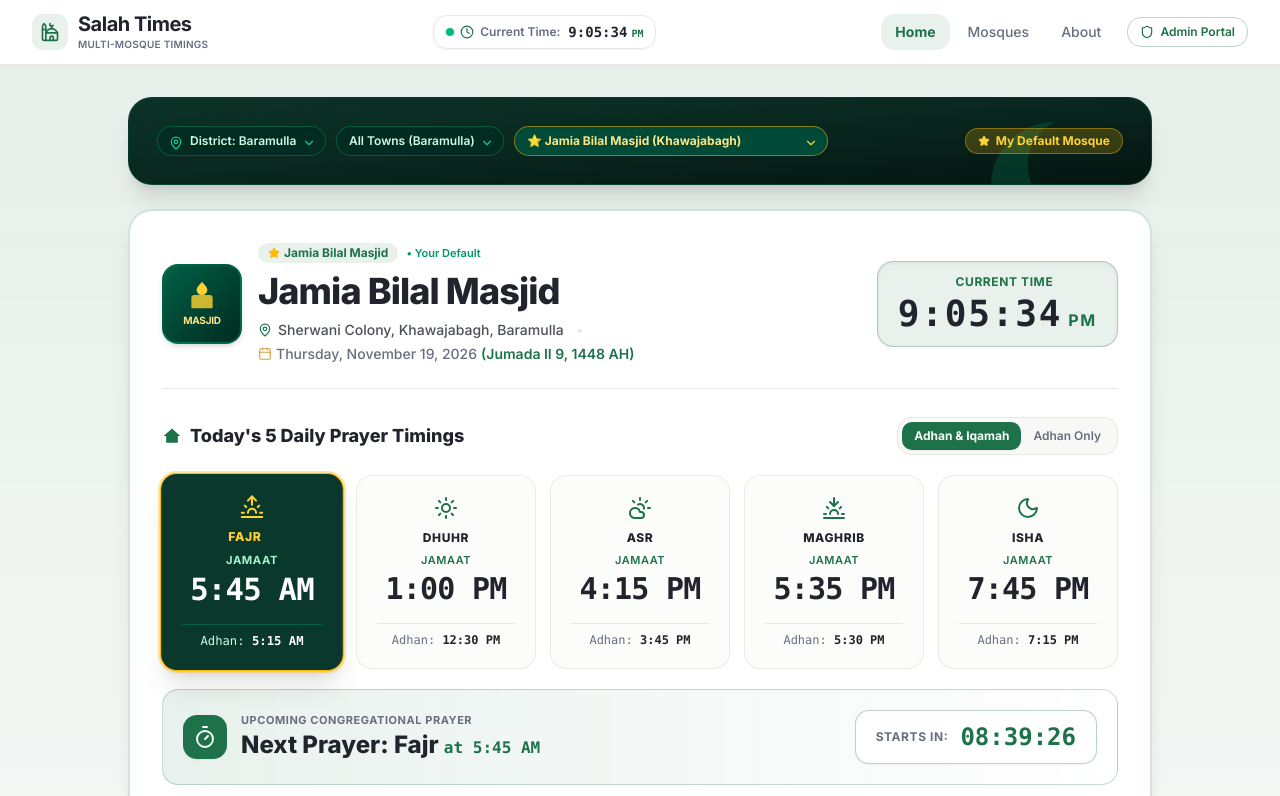
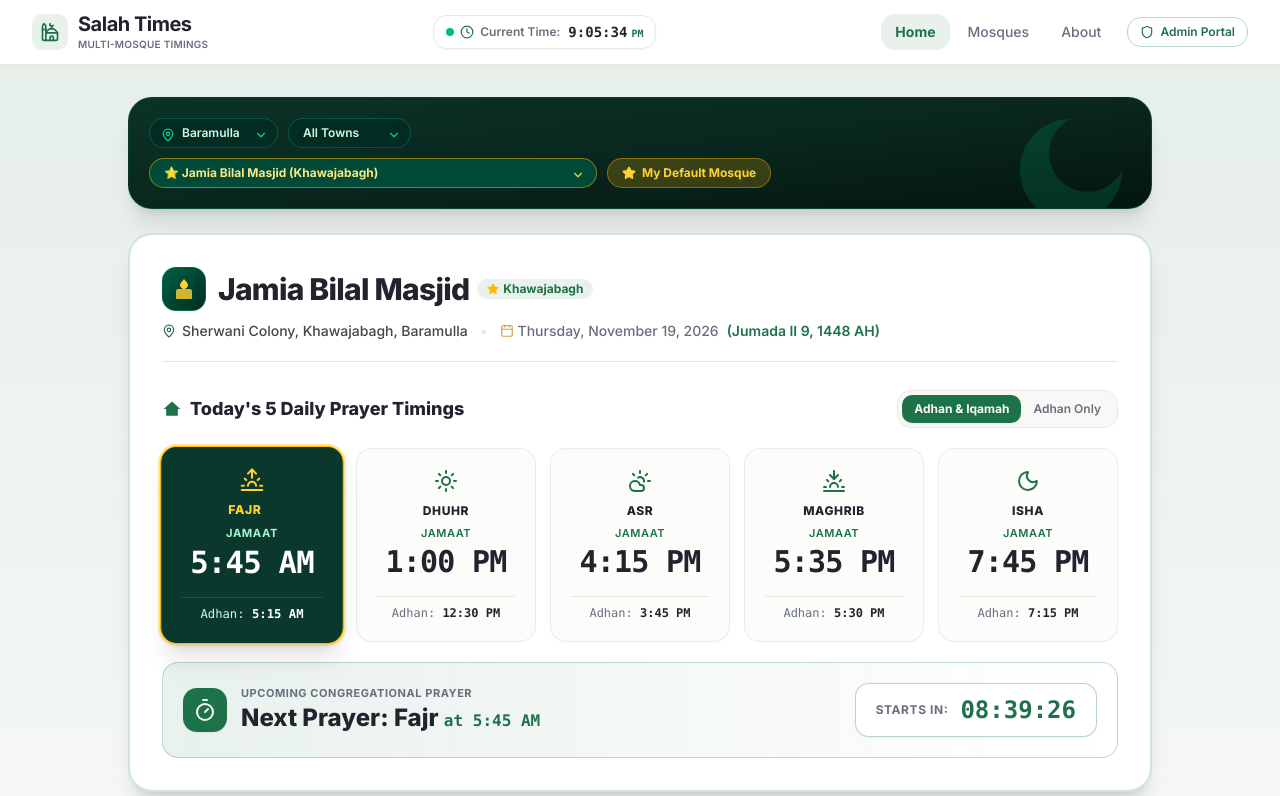
Before and after one commit to abrarlarah/mosque-prayer-app, a Next.js app: page / in a window 1280 px wide. Shown: the top 796 px of the page. Built offline with nearby package versions, Linux system fonts and the light colour scheme.

Commit message:
Layout: Clean 2-line header without redundant current time pill

```diff
--- a/src/components/public/homepage-prayer-board.tsx
+++ b/src/components/public/homepage-prayer-board.tsx
@@ -279,17 +279,17 @@ export default function HomepagePrayerBoard({
         </div>
       )}
 
-      {/* ── TOP ISLAMIC HEADER & CASCADING FILTER BAR ────────────────────── */}
-      <div className="relative overflow-hidden rounded-3xl bg-gradient-to-br from-[#0c3327] via-[#09271e] to-[#041510] text-white p-5 sm:p-7 shadow-xl border border-emerald-800/40">
+      {/* ── TOP ISLAMIC HEADER & CASCADING FILTER BAR (2 CLEAN LINES) ──── */}
+      <div className="relative overflow-hidden rounded-3xl bg-gradient-to-br from-[#0c3327] via-[#09271e] to-[#041510] text-white p-4 sm:p-5 shadow-xl border border-emerald-800/40">
         {/* Subtle Islamic Arch & Crescent decorative motif */}
         <div className="absolute right-4 top-2 pointer-events-none opacity-15">
-          <svg className="w-40 h-40 text-emerald-400" viewBox="0 0 100 100" fill="currentColor">
+          <svg className="w-32 h-32 text-emerald-400" viewBox="0 0 100 100" fill="currentColor">
             <path d="M50 10 A40 40 0 1 0 90 50 A30 30 0 1 1 50 10 Z" />
           </svg>
         </div>
 
-        {/* Top Filter Controls: District -> Town -> Mosque */}
-        <div className="relative z-10 flex flex-wrap items-center justify-between gap-3">
+        <div className="relative z-10 flex flex-col gap-2.5">
+          {/* Line 1: District & Town Dropdowns */}
           <div className="flex flex-wrap items-center gap-2.5">
             {/* District Filter Dropdown */}
             <div className="relative inline-flex items-center">
@@ -306,7 +306,7 @@ export default function HomepagePrayerBoard({
                   <option value="all">All Districts</option>
                   {districts.map((d) => (
                     <option key={d} value={d} className="bg-emerald-950 text-white">
-                      District: {d}
+                      {d}
                     </option>
                   ))}
                 </select>
@@ -323,13 +323,11 @@ export default function HomepagePrayerBoard({
                     id="town-select"
                     value={selectedTown}
                     onChange={(e) => handleTownChange(e.target.value)}
-                    className="appearance-none pl-3 pr-7 py-1.5 rounded-full border border-emerald-700/60 bg-emerald-950/80 hover:bg-emerald-900/90 text-xs font-semibold text-emerald-100 cursor-pointer focus:outline-none focus:ring-1 focus:ring-emerald-400 transition-colors shadow-inner"
+                    className="appearance-none pl-3.5 pr-7 py-1.5 rounded-full border border-emerald-700/60 bg-emerald-950/80 hover:bg-emerald-900/90 text-xs font-semibold text-emerald-100 cursor-pointer focus:outline-none focus:ring-1 focus:ring-emerald-400 transition-colors shadow-inner"
                     title="Filter by Town"
                   >
                     <option value="all" className="bg-emerald-950 text-white">
-                      {selectedDistrict && selectedDistrict !== "all"
-                        ? `All Towns (${selectedDistrict})`
-                        : "All Towns"}
+                      All Towns
                     </option>
                     {towns.map((t) => (
                       <option key={t} value={t} className="bg-emerald-950 text-white">
@@ -341,16 +339,19 @@ export default function HomepagePrayerBoard({
                 </div>
               </div>
             )}
+          </div>
 
+          {/* Line 2: Mosque Selector & Set as Default Button Side-by-Side */}
+          <div className="flex flex-wrap items-center gap-2.5">
             {/* Mosque Selector Dropdown */}
-            <div className="relative inline-flex items-center">
+            <div className="relative inline-flex items-center flex-1 max-w-md min-w-[220px]">
               <label htmlFor="mosque-select" className="sr-only">Select Mosque</label>
-              <div className="relative">
+              <div className="relative w-full">
                 <select
                   id="mosque-select"
                   value={selectedMosqueId}
                   onChange={(e) => handleMosqueChange(e.target.value)}
-                  className="appearance-none pl-3 pr-7 py-1.5 rounded-full border border-amber-400/50 bg-emerald-900/90 hover:bg-emerald-800 text-xs font-bold text-amber-200 cursor-pointer focus:outline-none focus:ring-1 focus:ring-amber-300 transition-colors shadow-inner"
+                  className="w-full appearance-none pl-3.5 pr-8 py-1.5 rounded-full border border-amber-400/50 bg-emerald-900/90 hover:bg-emerald-800 text-xs font-bold text-amber-200 cursor-pointer focus:outline-none focus:ring-1 focus:ring-amber-300 transition-colors shadow-inner truncate"
                   title="Switch Mosque"
                 >
                   {filteredMosques.map((m) => (
@@ -359,26 +360,24 @@ export default function HomepagePrayerBoard({
                     </option>
                   ))}
                 </select>
-                <ChevronDown className="w-3.5 h-3.5 absolute right-2.5 top-2.5 pointer-events-none text-amber-300" />
+                <ChevronDown className="w-3.5 h-3.5 absolute right-3 top-2.5 pointer-events-none text-amber-300" />
               </div>
             </div>
-          </div>
 
-          {/* Quick Default Mosque Badge / Action */}
-          <div className="flex items-center gap-2">
+            {/* Set as My Default Button / Active Badge */}
             {isUserDefault ? (
-              <span className="inline-flex items-center gap-1.5 px-3 py-1 rounded-full bg-amber-400/20 text-amber-300 text-xs font-bold border border-amber-400/40">
-                <Star className="w-3 h-3 fill-amber-300 text-amber-300" />
+              <span className="inline-flex items-center gap-1.5 px-3.5 py-1.5 rounded-full bg-amber-400/20 text-amber-300 text-xs font-bold border border-amber-400/40 shrink-0">
+                <Star className="w-3.5 h-3.5 fill-amber-300 text-amber-300" />
                 <span>My Default Mosque</span>
               </span>
             ) : (
               <button
                 type="button"
                 onClick={handleSetAsDefault}
-                className="inline-flex items-center gap-1.5 px-3 py-1 rounded-full bg-white/10 hover:bg-white/20 text-white text-xs font-semibold transition-all border border-white/25 cursor-pointer shadow-xs"
+                className="inline-flex items-center gap-1.5 px-3.5 py-1.5 rounded-full bg-white/10 hover:bg-white/20 text-white text-xs font-semibold transition-all border border-white/25 cursor-pointer shadow-xs shrink-0"
                 title="Save this mosque as your default"
               >
-                <Star className="w-3 h-3 text-amber-300" />
+                <Star className="w-3.5 h-3.5 text-amber-300" />
                 <span>Set as My Default</span>
               </button>
             )}
@@ -388,32 +387,19 @@ export default function HomepagePrayerBoard({
 
       {/* ── MAIN PRAYER TIMINGS CARD (NEW UI) ─────────────────────────────── */}
       <div className="bg-card border-2 border-primary/20 rounded-3xl p-5 sm:p-7 md:p-8 shadow-xl relative overflow-hidden">
-        {/* Top Header: Mosque Visual, Name, Location & Date */}
-        <div className="flex flex-col sm:flex-row items-start sm:items-center justify-between gap-4 pb-6 border-b border-border">
-          <div className="flex items-start sm:items-center gap-4">
-            {/* Mosque Graphic Badge */}
-            <div className="w-16 h-16 sm:w-20 sm:h-20 rounded-2xl bg-gradient-to-br from-emerald-800 to-emerald-950 text-emerald-200 flex flex-col items-center justify-center shrink-0 border-2 border-emerald-600/40 shadow-md">
-              <svg className="w-8 h-8 text-amber-300" viewBox="0 0 24 24" fill="currentColor">
+        {/* Top Header: Exactly 2 Clean, Uncrowded Lines */}
+        <div className="flex flex-col gap-2 pb-5 border-b border-border">
+          {/* Line 1: Mosque Icon, Name & Badge */}
+          <div className="flex items-center gap-3">
+            <div className="w-10 h-10 sm:w-11 sm:h-11 rounded-xl bg-gradient-to-br from-emerald-800 to-emerald-950 text-emerald-200 flex items-center justify-center shrink-0 border border-emerald-600/40 shadow-xs">
+              <svg className="w-6 h-6 text-amber-300" viewBox="0 0 24 24" fill="currentColor">
                 <path d="M12 2C10.5 4 8 6 8 8C8 10.2 9.8 12 12 12C14.2 12 16 10.2 16 8C16 6 13.5 4 12 2Z" />
                 <path d="M4 14C4 12.9 4.9 12 6 12H18C19.1 12 20 12.9 20 14V21C20 21.6 19.6 22 19 22H5C4.4 22 4 21.6 4 21V14Z" opacity="0.8" />
               </svg>
-              <span className="text-[10px] font-bold text-amber-200 tracking-tight mt-0.5">MASJID</span>
             </div>
 
-            <div>
-              <div className="flex flex-wrap items-center gap-2 mb-1.5">
-                <span className="inline-flex items-center gap-1 px-2.5 py-0.5 rounded-full bg-primary/10 text-primary text-xs font-bold">
-                  <Star className="w-3 h-3 fill-amber-400 text-amber-400" />
-                  <span>{activeMosque.name}</span>
-                </span>
-                {isUserDefault && (
-                  <span className="text-[11px] font-semibold text-emerald-600 dark:text-emerald-400">
-                    • Your Default
-                  </span>
-                )}
-              </div>
-
-              <h2 className="text-2xl sm:text-3xl md:text-4xl font-black text-foreground tracking-tight leading-tight">
+            <div className="flex flex-wrap items-center gap-2">
+              <h2 className="text-xl sm:text-2xl md:text-3xl font-black text-foreground tracking-tight">
                 <Link
                   href={`/mosques/${activeMosque.slug}`}
                   className="hover:text-primary transition-colors"
@@ -422,33 +408,29 @@ export default function HomepagePrayerBoard({
                 </Link>
               </h2>
 
-              <div className="flex flex-wrap items-center gap-y-1 gap-x-3 mt-1.5 text-xs sm:text-sm text-muted-foreground">
-                <span className="flex items-center gap-1.5 font-medium text-foreground/80">
-                  <MapPin className="w-3.5 h-3.5 text-primary shrink-0" />
-                  {activeMosque.address}, {activeMosque.city}
-                </span>
-                <span className="hidden sm:inline text-border">•</span>
-                <span className="flex items-center gap-1 font-medium">
-                  <Calendar className="w-3.5 h-3.5 text-accent shrink-0" />
-                  {currentDate.formatted}
-                  {hijriDate && (
-                    <span className="text-primary font-semibold">
-                      ({hijriDate})
-                    </span>
-                  )}
-                </span>
-              </div>
+              <span className="inline-flex items-center gap-1 px-2.5 py-0.5 rounded-full bg-primary/10 text-primary text-xs font-bold shrink-0">
+                <Star className="w-3 h-3 fill-amber-400 text-amber-400" />
+                <span>{activeMosque.town || activeMosque.city}</span>
+              </span>
             </div>
           </div>
 
-          {/* Current Live Time Badge */}
-          <div className="flex flex-col items-start sm:items-end gap-1.5">
-            <LiveClock
-              variant="display"
-              timezone={activeMosque.timezone}
-              format="12h"
-              showSeconds={true}
-            />
+          {/* Line 2: Location & Dates in ONE single clean horizontal line */}
+          <div className="flex flex-wrap items-center gap-y-1 gap-x-3 text-xs sm:text-sm text-muted-foreground pt-0.5">
+            <span className="flex items-center gap-1.5 font-medium text-foreground/85 shrink-0">
+              <MapPin className="w-3.5 h-3.5 text-primary shrink-0" />
+              <span>{activeMosque.address}, {activeMosque.city}</span>
+            </span>
+            <span className="text-border">•</span>
+            <span className="flex items-center gap-1 font-medium shrink-0">
+              <Calendar className="w-3.5 h-3.5 text-accent shrink-0" />
+              <span>{currentDate.formatted}</span>
+              {hijriDate && (
+                <span className="text-primary font-semibold ml-1">
+                  ({hijriDate})
+                </span>
+              )}
+            </span>
           </div>
         </div>
 
```
